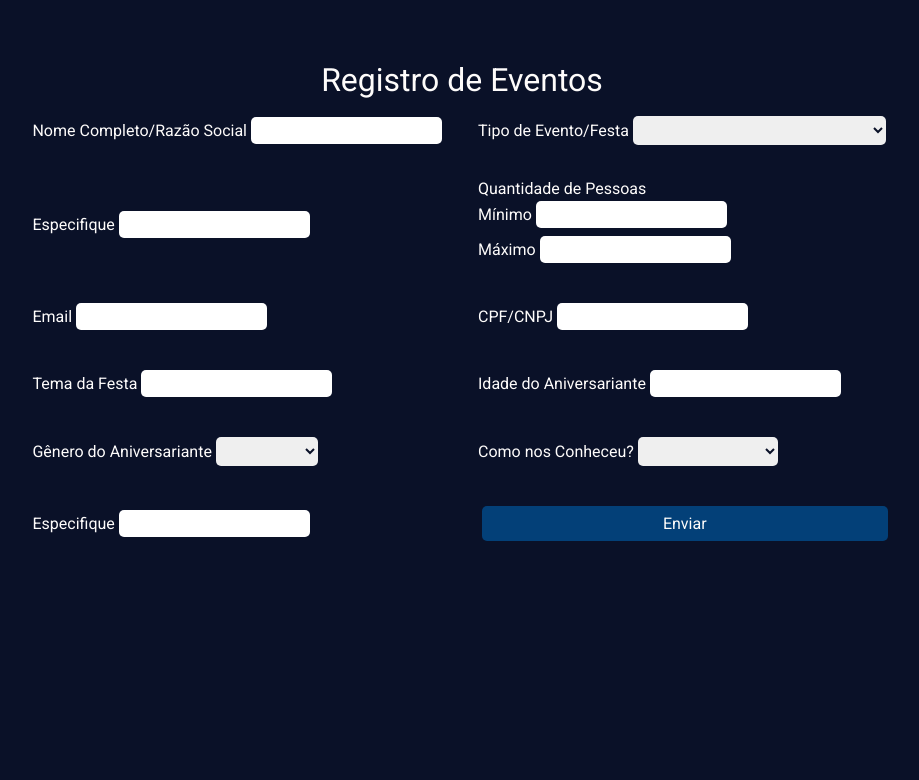
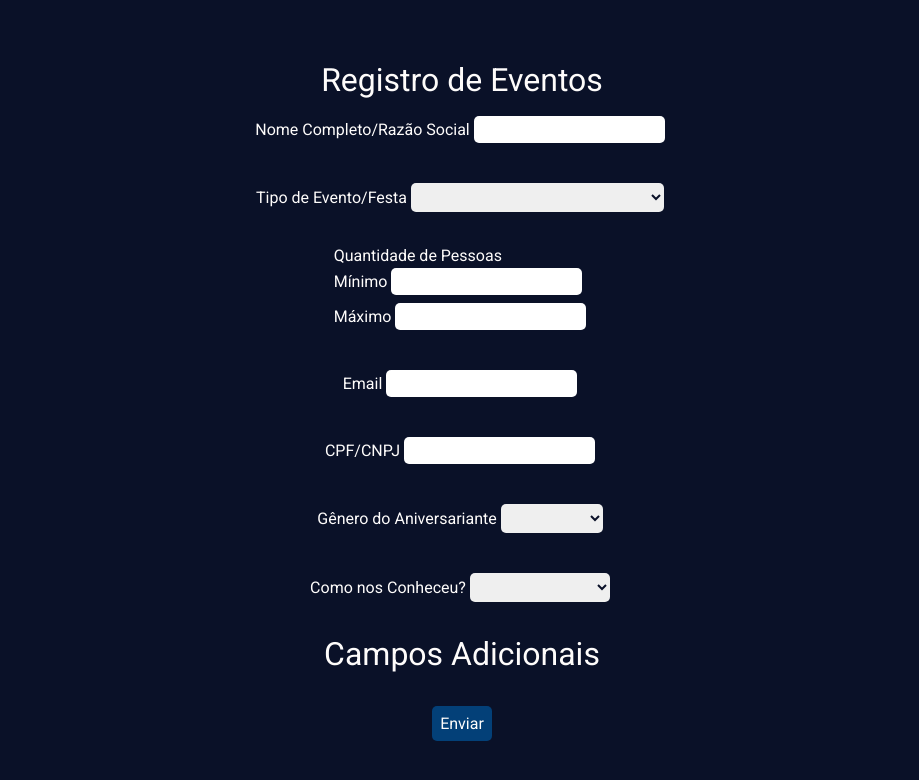
Before and after one commit to Pololokka/registro-eventos-zustand, a React (Vite) app: page / in a window 1280 px wide. Shown: the top 780 px of the page, without its empty margins (178-1097 px from the left). Built offline with nearby package versions, Linux system fonts and the light colour scheme.

Commit message:
:sparkles: feat: adicionada exibição condicional nos campos extra

```diff
--- a/src/App.css
+++ b/src/App.css
@@ -83,7 +83,7 @@ select {
 .formStyles {
   align-items: center;
   justify-content: center;
-  display: grid;
-  grid-template-columns: 2fr 2fr;
+  display: flex;
+  flex-direction: column;
   gap: 2em;
 }
--- a/src/App.tsx
+++ b/src/App.tsx
@@ -9,12 +9,16 @@ import InputText from './Components/InputText/Index';
 import InputSelect from './Components/InputSelect/Index';
 import InputNumber from './Components/InputNumber/Index';
 
+import { useFormShowStore } from './Store/FormStore';
+
 function App() {
   const {
     register,
     handleSubmit,
     formState: { errors },
   } = useForm({ resolver: yupResolver(eventSchema) });
+
+  const answers = useFormShowStore((state) => state.formShowValues);
 
   const handleInfo = (data: any) => {
     console.log(data);
@@ -30,7 +34,6 @@ function App() {
           errors={errors}
           register={register}
         />
-
         <InputSelect
           id="tipoFesta"
           labelName="Tipo de Evento/Festa"
@@ -44,14 +47,6 @@ function App() {
           errors={errors}
           register={register}
         />
-
-        <InputText
-          id="tipOutro"
-          labelName="Especifique"
-          errors={errors}
-          register={register}
-        />
-
         <div>
           <p className="text">Quantidade de Pessoas</p>
 
@@ -71,32 +66,15 @@ function App() {
             register={register}
           />
         </div>
-
         <InputText
           id="email"
           labelName="Email"
           errors={errors}
           register={register}
         />
-
         <InputNumber
           id="cpfCnpj"
           labelName="CPF/CNPJ"
-          min={0}
-          errors={errors}
-          register={register}
-        />
-
-        <InputText
-          id="tema"
-          labelName="Tema da Festa"
-          errors={errors}
-          register={register}
-        />
-
-        <InputNumber
-          id="idade"
-          labelName="Idade do Aniversariante"
           min={0}
           errors={errors}
           register={register}
@@ -109,7 +87,6 @@ function App() {
           errors={errors}
           register={register}
         />
-
         <InputSelect
           id="conheceu"
           labelName="Como nos Conheceu?"
@@ -124,13 +101,44 @@ function App() {
           errors={errors}
           register={register}
         />
+        <h2 className="title">Campos Adicionais</h2>
 
-        <InputText
-          id="conheceuOutro"
-          labelName="Especifique"
-          errors={errors}
-          register={register}
-        />
+        {answers.tipoFestaAniversário ? (
+          <>
+            <InputText
+              id="tema"
+              labelName="Tema da Festa de Aniversário"
+              errors={errors}
+              register={register}
+            />
+
+            <InputNumber
+              id="idade"
+              labelName="Idade do Aniversariante"
+              min={0}
+              errors={errors}
+              register={register}
+            />
+          </>
+        ) : null}
+
+        {answers.tipoFestaOutro ? (
+          <InputText
+            id="tipOutro"
+            labelName="Especifique o tipo de festa!"
+            errors={errors}
+            register={register}
+          />
+        ) : null}
+
+        {answers.conheceuOutro ? (
+          <InputText
+            id="conheceuOutro"
+            labelName="Especifique como nos conheceu!"
+            errors={errors}
+            register={register}
+          />
+        ) : null}
 
         <input type="submit" value="Enviar" className="text button" />
       </form>
```
